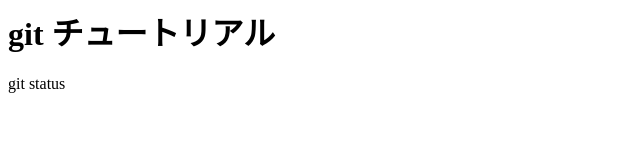
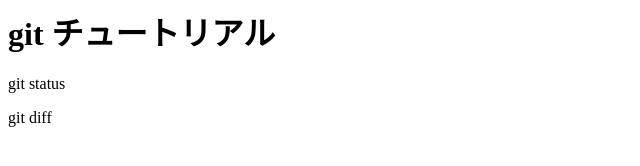
Before and after one commit to mao-kiri/git_tutorial, a plain HTML site: page index.html in a window 1280 px wide. Shown: the full height of the page, 0-640 px from the left. Drawn offline with Linux system fonts and the light colour scheme.

Commit message:
git diffを追記

```diff
--- a/index.html
+++ b/index.html
@@ -1,2 +1,3 @@
 <h1>git チュートリアル</h1>
 <p>git status</p>
+<P>git diff</P>
```
